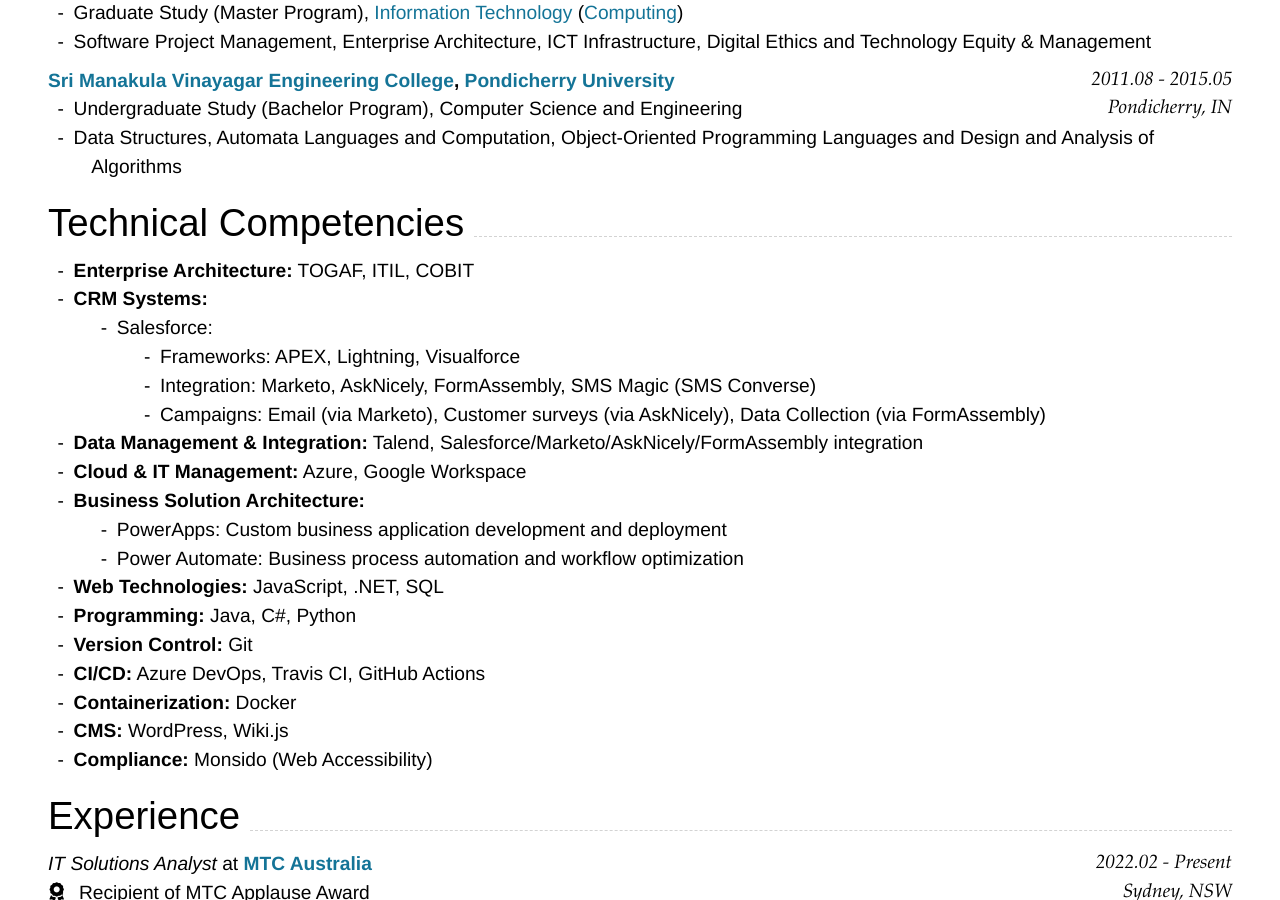
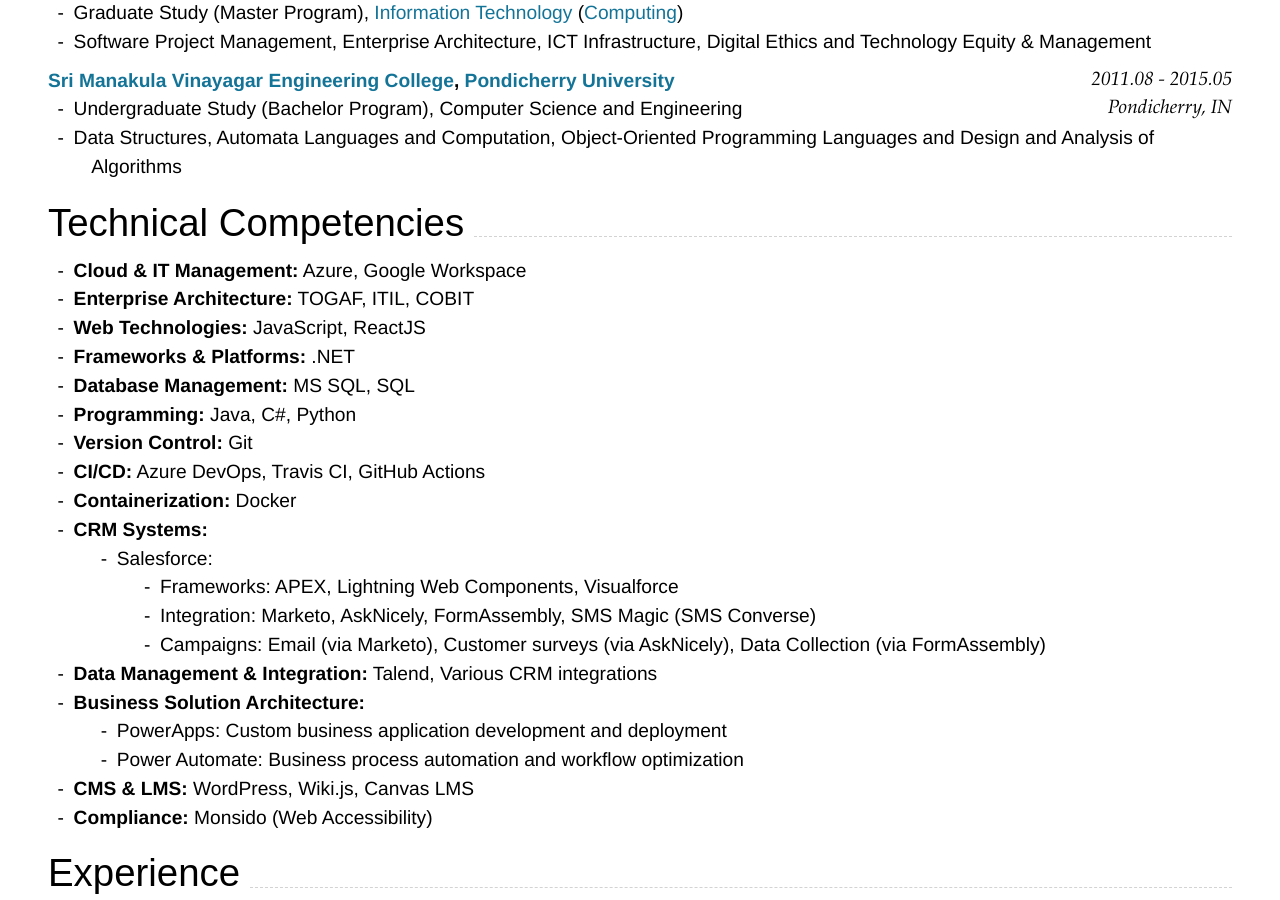
Before and after one commit to thedhanawada/me, a Jekyll site: the page built from index.md, in a window 1280 px wide and 900 px high, scrolled down 360 px. Built offline with Jekyll 4.4.1, drawn with Linux system fonts in a browser that asks for light colours; nearby versions of some CDN libraries.

Commit message:
Update index.md

```diff
--- a/index.md
+++ b/index.md
@@ -58,23 +58,25 @@ Pondicherry, IN
 
 ## Technical Competencies
 
+- **Cloud & IT Management:** Azure, Google Workspace
 - **Enterprise Architecture:** TOGAF, ITIL, COBIT
-- **CRM Systems:**
-  - Salesforce:
-    - Frameworks: APEX, Lightning, Visualforce
-    - Integration: Marketo, AskNicely, FormAssembly, SMS Magic (SMS Converse)
-    - Campaigns: Email (via Marketo), Customer surveys (via AskNicely), Data Collection (via FormAssembly)
-- **Data Management & Integration:** Talend, Salesforce/Marketo/AskNicely/FormAssembly integration
-- **Cloud & IT Management:** Azure, Google Workspace
-- **Business Solution Architecture:**
-  - PowerApps: Custom business application development and deployment
-  - Power Automate: Business process automation and workflow optimization
-- **Web Technologies:** JavaScript, .NET, SQL
+- **Web Technologies:** JavaScript, ReactJS
+- **Frameworks & Platforms:** .NET
+- **Database Management:** MS SQL, SQL
 - **Programming:** Java, C#, Python
 - **Version Control:** Git
 - **CI/CD:** Azure DevOps, Travis CI, GitHub Actions
 - **Containerization:** Docker
-- **CMS:** WordPress, Wiki.js
+- **CRM Systems:**
+  - Salesforce:
+    - Frameworks: APEX, Lightning Web Components, Visualforce
+    - Integration: Marketo, AskNicely, FormAssembly, SMS Magic (SMS Converse)
+    - Campaigns: Email (via Marketo), Customer surveys (via AskNicely), Data Collection (via FormAssembly)
+- **Data Management & Integration:** Talend, Various CRM integrations
+- **Business Solution Architecture:**
+  - PowerApps: Custom business application development and deployment
+  - Power Automate: Business process automation and workflow optimization
+- **CMS & LMS:** WordPress, Wiki.js, Canvas LMS
 - **Compliance:** Monsido (Web Accessibility)
 
 ## Experience
```
